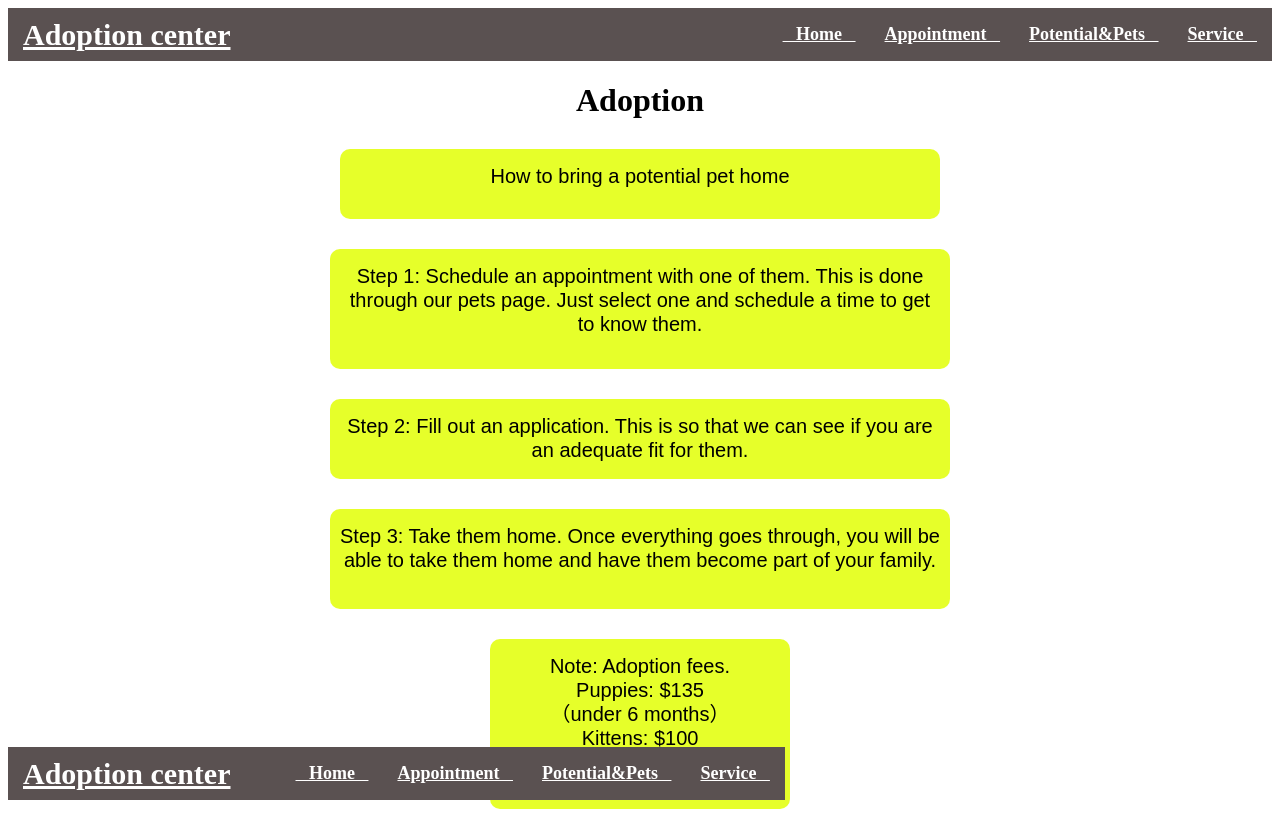
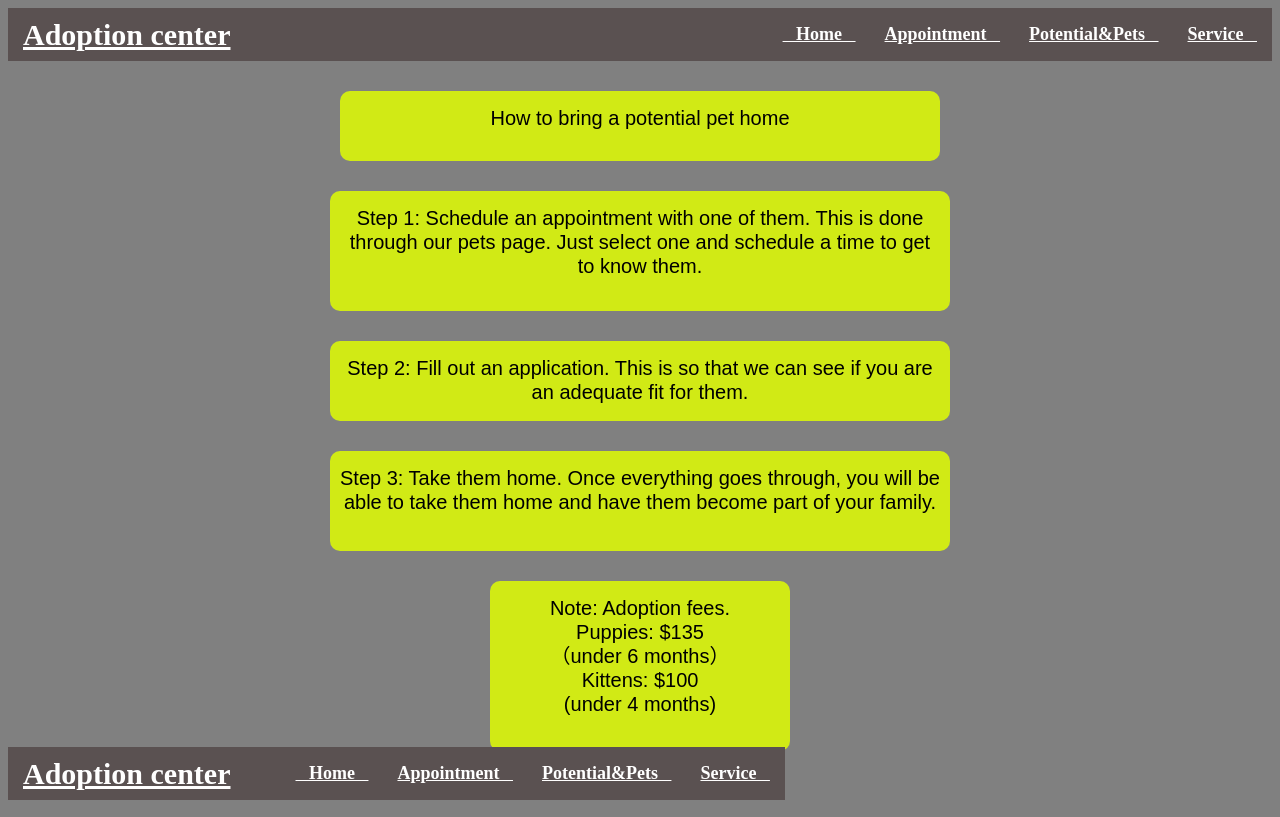
Before and after one commit to VapurGunslinger/Cmpe_131_Project, a Flask app: page /Adoption_steps in a window 1280 px wide. Run offline with Flask 3, Linux system fonts and the light colour scheme.

Commit message:
update code

```diff
--- a/Flask server back-end/templates/adoption_steps.html
+++ b/Flask server back-end/templates/adoption_steps.html
@@ -1,16 +1,12 @@
 {% extends "base.html" %}
-
-
 {%block head%}
-
     <style>
-
         .nav-link:hover{
-        background-color:#8CB898 !important ;
+        background-color:#8CB898 !important ;}
         /* color: #8CB898 !important; */
+        body {
+            background-color: gray;
         }
-
-
         .rectangle {
             width: 580px;
             height: auto;
@@ -34,17 +30,9 @@
             font-size: 20px;
             font-family: Arial, sans-serif;
         }
-
-
     </style>
-
     {%endblock%}
-
-
 {%block body%}
-
-<h1> Adoption </h1>
-
     <div class="rectangle", style = "height: 50px">
         <div class="text">How to bring a potential pet home</div>
     </div>
@@ -64,5 +52,4 @@
     <div class="rectangle" style="width: 280px; height: 150px;">
         <div class="text">Note: Adoption fees. <br> Puppies: $135 <br> （under 6 months）<br> Kittens: $100 <br> (under 4 months) </div>
     </div>
-
 {%endblock%}
```
Also changed, not shown: 2 other files. Lines whose indentation alone changed are shown as unchanged.
